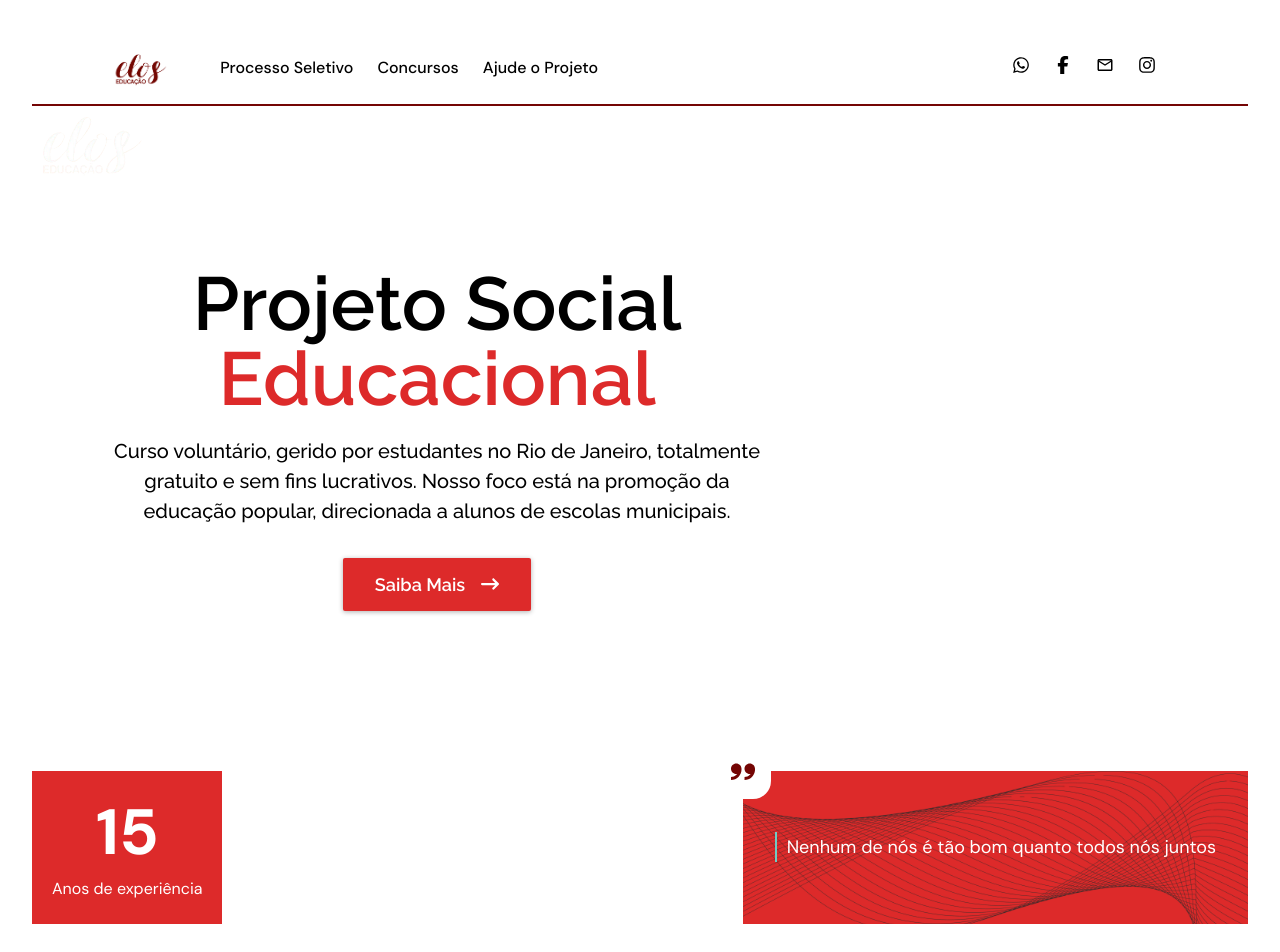
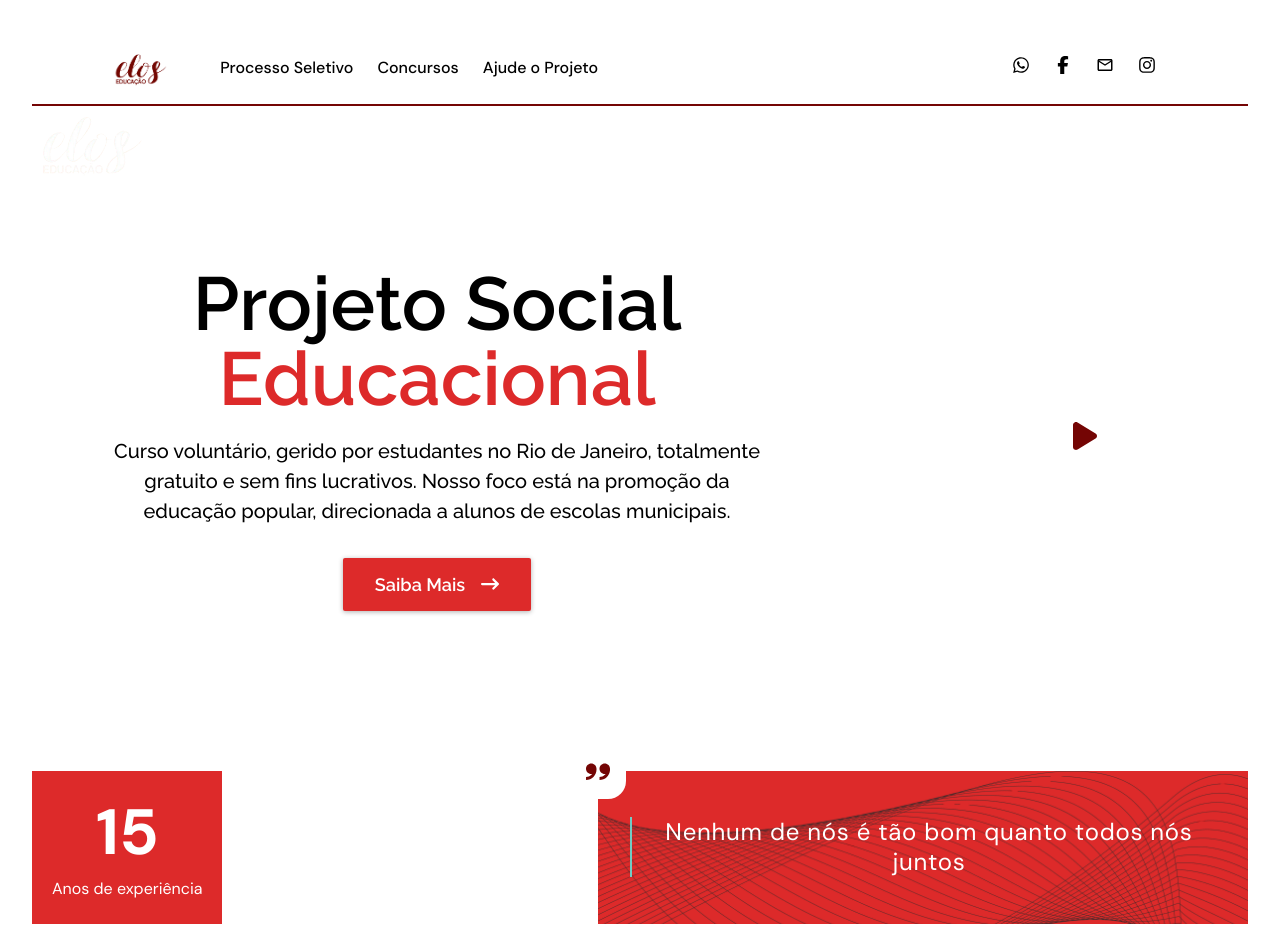
Before and after one commit to lkszand/elos, a React (Vite) app in the folder application-react/: page / in a window 1280 px wide. Shown: the top 952 px of the page. Built offline with nearby package versions, Linux system fonts and the light colour scheme.

Commit message:
alterando cor de fundo e tamanho

```diff
--- a/application-react/src/components/layout/BoxQuotes/boxQuotes.module.css
+++ b/application-react/src/components/layout/BoxQuotes/boxQuotes.module.css
@@ -3,8 +3,6 @@
   background: url(../../../assets/mk8.png),
     linear-gradient(var(--red-weak), var(--red-weak));
   background-size: cover;
-  /* background-repeat: no-repeat; */
-  /* background-position: center; */
   padding: 2rem;
   max-width: 650px;
   display: flex;
@@ -29,12 +27,13 @@
 }
 
 .content_quotes p {
-  font-size: 18px;
+  font-size: 24px;
   padding-left: 10px;
   border-left: var(--border);
   border-color: var(--cyan);
   font-style: normal;
   font-weight: 400;
   line-height: 30px;
+  letter-spacing: 0.75px;
   margin-bottom: 0;
 }
--- a/application-react/src/components/layout/Bubble/bubble.module.css
+++ b/application-react/src/components/layout/Bubble/bubble.module.css
@@ -1,11 +1,12 @@
 .bubble {
   height: 550px;
-  width: 650px;
+  width: 700px;
   background-color: var(--white);
   border-radius: 19% 81% 62% 38% / 30% 32% 68% 70%;
   position: absolute;
-  left: 0;
-  top: 0;
+  left: 50%;
+  top: 50%;
+  transform: translate(-50%, -50%);
   animation: bubbleAnimation 14s linear infinite alternate;
 }
 
--- a/application-react/src/components/layout/Pulse/pulse.module.css
+++ b/application-react/src/components/layout/Pulse/pulse.module.css
@@ -1,6 +1,7 @@
 .pulse {
   padding: 2.75rem;
-  border: 1px solid var(--white);
+  /* border: 1px solid var(--red); */
+  background-color: var(--white);
   border-radius: 50%;
   display: inline-block;
   cursor: pointer;
@@ -9,8 +10,13 @@
 }
 
 .pulse svg {
-  color: var(--white);
+  color: var(--red);
   font-size: 32px;
+  transition: 0.25s;
+}
+
+.pulse:hover svg {
+  color: var(--red-weak);
 }
 
 @keyframes pulse {
```
